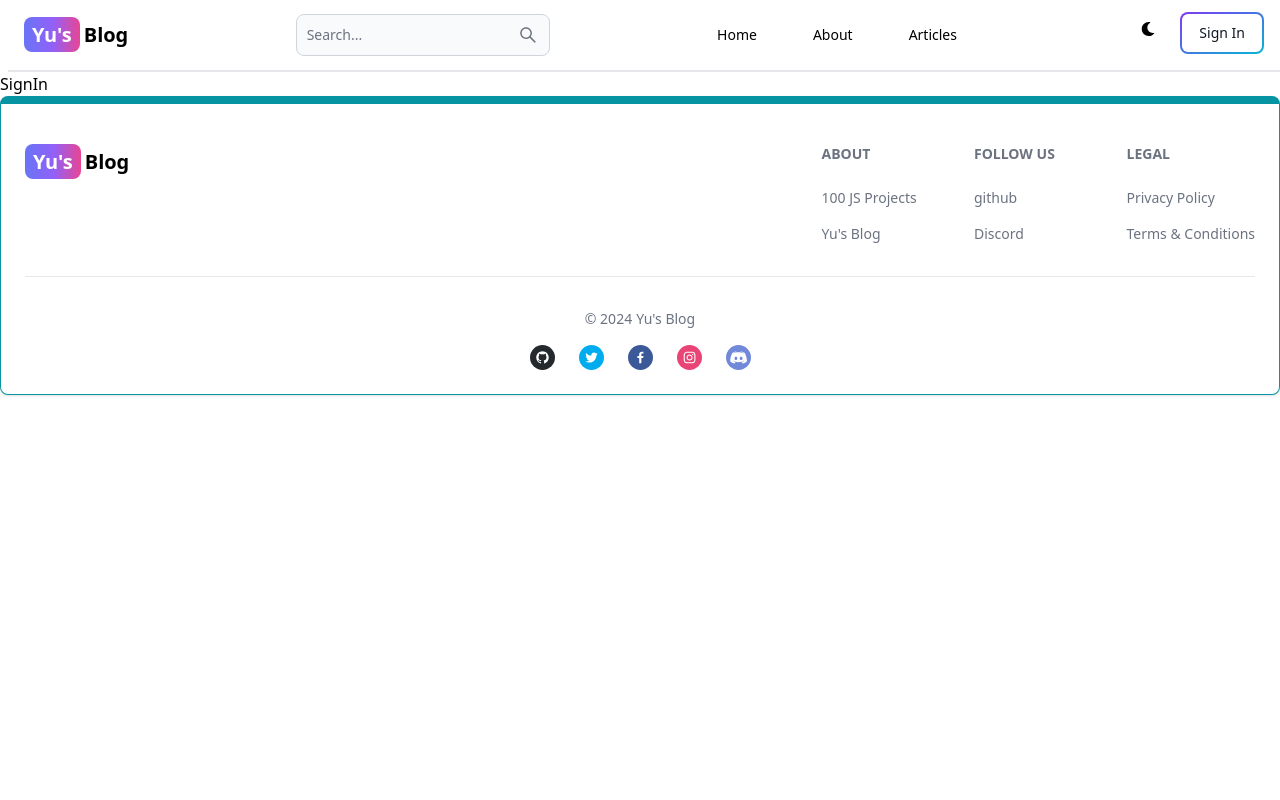
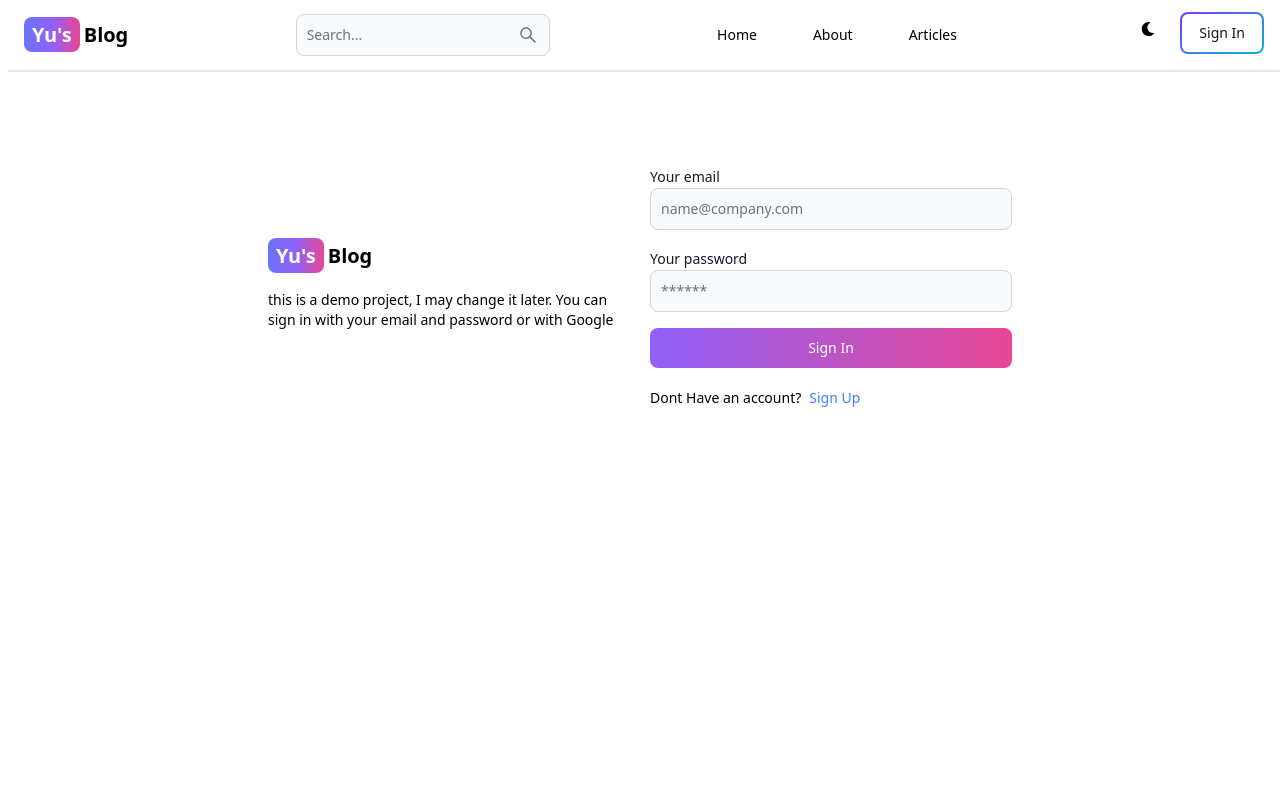
Before and after one commit to serenasunyu/mearnBlog, a React (Vite) app in the folder client/: page /sign-in in a window 1280 px wide. Shown: the top 800 px of the page. Built offline with nearby package versions, Linux system fonts and the light colour scheme.

Commit message:
add signin page functionality

```diff
--- a/client/src/pages/SignIn.jsx
+++ b/client/src/pages/SignIn.jsx
@@ -1,7 +1,126 @@
-import React from 'react'
+import { Alert, Button, Label, Spinner, TextInput } from 'flowbite-react';
+import { useState } from 'react';
+import { Link, useNavigate } from 'react-router-dom';
 
 export default function SignIn() {
+
+  const [formData, setformData] = useState({});
+  const [errorMessage, setErrorMessage] = useState(null);
+  const [loading, setLoading] = useState(false);
+  const navigate = useNavigate();
+
+  const handleChange = (e) => {
+    setformData({...formData, [e.target.id]: e.target.value.trim() });
+  };
+
+  const handleSubmit = async(e) => {
+    e.preventDefault();
+    if (!formData.email || !formData.password) {
+      return setErrorMessage('Please fill out all fields.');
+    }
+
+    try{
+      setLoading(true);
+      setErrorMessage(null);
+      const res = await fetch('/api/auth/signin', {
+        method: 'POST',
+        headers: {'Content-Type': 'application/json'},
+        body: JSON.stringify(formData),
+      });
+
+      const data = await res.json();
+
+      if (data.success === false) {
+        return setErrorMessage(data.message);
+      }
+
+      setLoading(false);
+
+      if (res.ok) {
+        navigate('/');
+      }
+
+    } catch(error) {
+      setErrorMessage(error.message);
+      setLoading(false);
+    }
+
+  };
+
+
   return (
-    <div>SignIn</div>
-  )
-}
+    <div className="min-h-screen mt-20">
+      <div className=" flex p-3 max-w-3xl mx-auto flex-col md:flex-row md:items-center gap-5">
+
+        {/* left */}
+        <div className="flex-1">
+          <Link
+              to="/"
+              className="sm:text-xl font-bold dark:text-white text-4xl"
+          >
+              <span className="px-2 py-1 mr-1 bg-gradient-to-r from-indigo-500 via-purple-500 to-pink-500 rounded-lg text-white">
+                  Yu's
+              </span>
+              Blog
+          </Link>
+          <p className='text-sm mt-5'>
+            this is a demo project, I may change it later. You can sign in with your email and password or with Google
+          </p>
+        </div>
+
+        {/* right -registration form */}
+        <div className="flex-1">
+          <form className='flex flex-col gap-4' onSubmit={handleSubmit}>
+
+            <div>
+              <Label value='Your email' />
+              <TextInput
+                type='email'
+                placeholder='name@company.com'
+                id='email'
+                onChange={handleChange}
+              />
+            </div>
+
+            <div>
+              <Label value='Your password' />
+              <TextInput
+                type='password'
+                placeholder='******'
+                id='password'
+                onChange={handleChange}
+              />
+            </div>
+
+            {/* Sign In Button */}
+            <Button gradientDuoTone='purpleToPink' type='submit' disabled={loading}>
+              {loading ? (
+                <>
+                  <Spinner size='sm'/>
+                  <span className='pl-3'>Loading...</span>
+                </>
+              ) : (
+                'Sign In'
+              )}
+            </Button>
+          </form>
+
+          {/* Have an account? Then navigate to sign in page */}
+          <div className='flex gap-2 text-sm mt-5'>
+            <span> Dont Have an account?</span>
+            <Link to='/sign-up' className='text-blue-500'>
+              Sign Up
+            </Link>
+          </div>
+
+          {/* hanlde form filling errors */}
+          {errorMessage && (
+            <Alert className='mt-5' color='failure'>
+              {errorMessage}
+            </Alert>
+          )}
+
+        </div>
+      </div>
+    </div>
+)};
```
